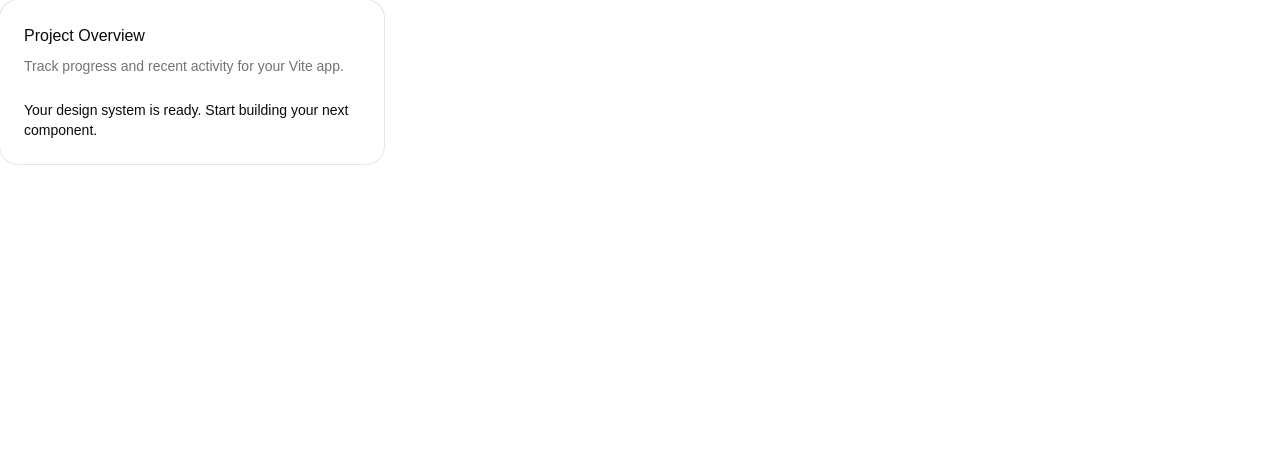
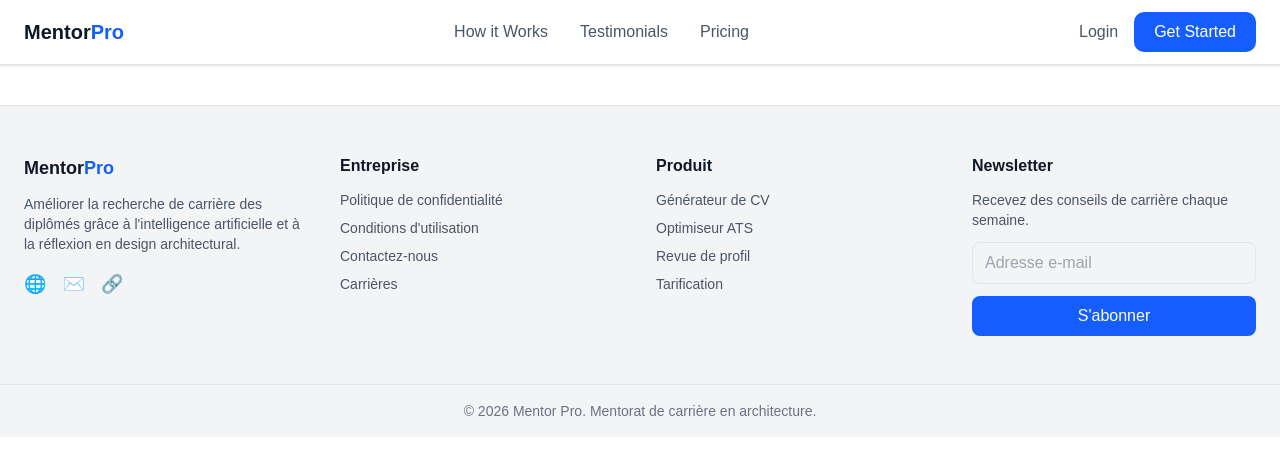
Before and after one commit to zakaria-damouh/CV_Manager_App, a React app in the folder Frontend/: page / in a window 1280 px wide. Shown: the top 454 px of the page. Built offline with nearby package versions, Linux system fonts and the light colour scheme; the HTML template or start-up script is replaced by a standard one.

Commit message:
create header and footer

```diff
--- a/Frontend/src/App.jsx
+++ b/Frontend/src/App.jsx
@@ -6,22 +6,15 @@ import {
   CardTitle,
 } from "@/components/ui/card"
 import './App.css'
+import HeaderMain from "./components/layoutComponents/HeaderMain"
+import Footer from "./components/layoutComponents/Footer"
 
 function App() {
 
   return (
     <>
-      <Card className="max-w-sm">
-          <CardHeader>
-            <CardTitle>Project Overview</CardTitle>
-            <CardDescription>
-              Track progress and recent activity for your Vite app.
-            </CardDescription>
-          </CardHeader>
-          <CardContent>
-            Your design system is ready. Start building your next component.
-          </CardContent>
-        </Card>
+    <HeaderMain />
+    <Footer />
     </>
   )
 }
--- /dev/null
+++ b/Frontend/src/components/layoutComponents/Footer.jsx
@@ -0,0 +1,74 @@
+import React from "react";
+
+export default function Footer() {
+  return (
+    <footer className="bg-gray-100 border-t mt-10">
+      <div className="max-w-7xl mx-auto px-6 py-12 grid md:grid-cols-4 gap-8 text-gray-600">
+
+        {/* Logo + Description */}
+        <div>
+          <h2 className="text-lg font-bold text-gray-900 mb-3">
+            Mentor<span className="text-blue-600">Pro</span>
+          </h2>
+          <p className="text-sm mb-4">
+            Améliorer la recherche de carrière des diplômés grâce à
+            l'intelligence artificielle et à la réflexion en design
+            architectural.
+          </p>
+
+          {/* Icons (simple) */}
+          <div className="flex gap-4 text-gray-500 text-lg">
+            <span>🌐</span>
+            <span>✉️</span>
+            <span>🔗</span>
+          </div>
+        </div>
+
+        {/* Company */}
+        <div>
+          <h3 className="font-semibold text-gray-900 mb-3">Entreprise</h3>
+          <ul className="space-y-2 text-sm">
+            <li><a href="#">Politique de confidentialité</a></li>
+            <li><a href="#">Conditions d'utilisation</a></li>
+            <li><a href="#">Contactez-nous</a></li>
+            <li><a href="#">Carrières</a></li>
+          </ul>
+        </div>
+
+        {/* Product */}
+        <div>
+          <h3 className="font-semibold text-gray-900 mb-3">Produit</h3>
+          <ul className="space-y-2 text-sm">
+            <li><a href="#">Générateur de CV</a></li>
+            <li><a href="#">Optimiseur ATS</a></li>
+            <li><a href="#">Revue de profil</a></li>
+            <li><a href="#">Tarification</a></li>
+          </ul>
+        </div>
+
+        {/* Newsletter */}
+        <div>
+          <h3 className="font-semibold text-gray-900 mb-3">Newsletter</h3>
+          <p className="text-sm mb-3">
+            Recevez des conseils de carrière chaque semaine.
+          </p>
+
+          <input
+            type="email"
+            placeholder="Adresse e-mail"
+            className="w-full mb-3 px-3 py-2 border rounded-md focus:outline-none"
+          />
+
+          <button className="w-full bg-blue-600 text-white py-2 rounded-md hover:bg-blue-700 transition">
+            S'abonner
+          </button>
+        </div>
+      </div>
+
+      {/* Bottom */}
+      <div className="border-t text-center text-sm text-gray-500 py-4">
+        © 2026 Mentor Pro. Mentorat de carrière en architecture.
+      </div>
+    </footer>
+  );
+}
--- /dev/null
+++ b/Frontend/src/components/layoutComponents/HeaderMain.jsx
@@ -0,0 +1,59 @@
+import React, { useState } from "react";
+
+export default function HeaderMain() {
+  const [open, setOpen] = useState(false);
+
+  return (
+    <header className="w-full bg-white shadow-sm border-b">
+      <div className="max-w-7xl mx-auto px-6 h-16 flex items-center justify-between">
+
+        {/* Logo */}
+        <h1 className="text-xl font-bold text-gray-900">
+          Mentor<span className="text-blue-600">Pro</span>
+        </h1>
+
+        {/* Desktop Menu */}
+        <nav className="hidden md:flex items-center gap-8 text-gray-600 font-medium">
+          <a href="#" className="hover:text-black">How it Works</a>
+          <a href="#" className="hover:text-black">Testimonials</a>
+          <a href="#" className="hover:text-black">Pricing</a>
+        </nav>
+
+        {/* Right side (desktop) */}
+        <div className="hidden md:flex items-center gap-4">
+          <a href="#" className="text-gray-600 hover:text-black font-medium">
+            Login
+          </a>
+          <button className="bg-blue-600 text-white px-5 py-2 rounded-lg hover:bg-blue-700 transition">
+            Get Started
+          </button>
+        </div>
+
+        {/* Mobile Button */}
+        <button
+          onClick={() => setOpen(!open)}
+          className="md:hidden text-gray-700"
+        >
+          ☰
+        </button>
+      </div>
+
+      {/* Mobile Menu */}
+      {open && (
+        <div className="md:hidden px-6 pb-4 space-y-3">
+          <a href="#" className="block text-blue-600 font-medium">Features</a>
+          <a href="#" className="block">How it Works</a>
+          <a href="#" className="block">Testimonials</a>
+          <a href="#" className="block">Pricing</a>
+
+          <hr />
+
+          <a href="#" className="block">Log In</a>
+          <button className="w-full bg-blue-600 text-white py-2 rounded-lg">
+            Get Started
+          </button>
+        </div>
+      )}
+    </header>
+  );
+}
```
Also changed, not shown: Frontend/src/api/api.js (deleted), Frontend/src/assets/img1_home.png (added), Frontend/src/layouts/layouts.js (deleted), Frontend/src/pages/HomePage.jsx (added), Frontend/src/pages/page.js (deleted), Frontend/src/routes/route.js (deleted), Frontend/src/services/service.js (deleted).
